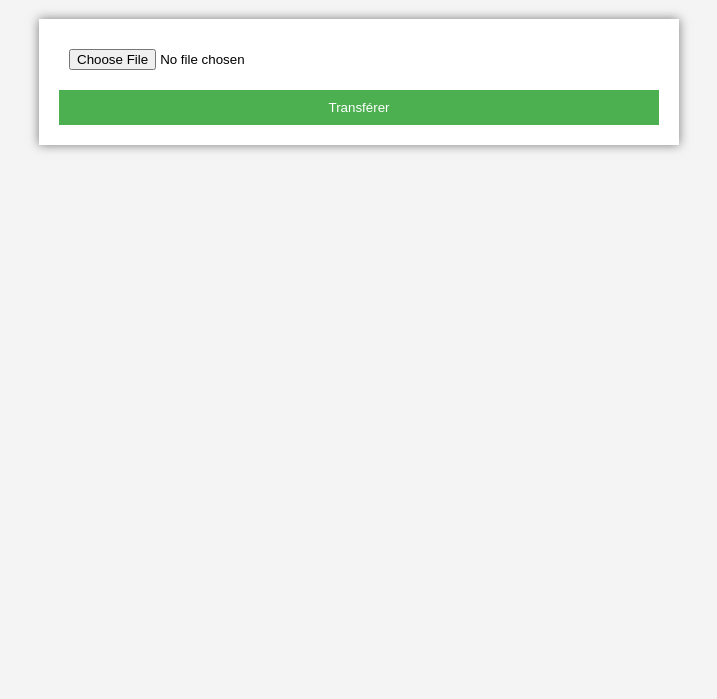
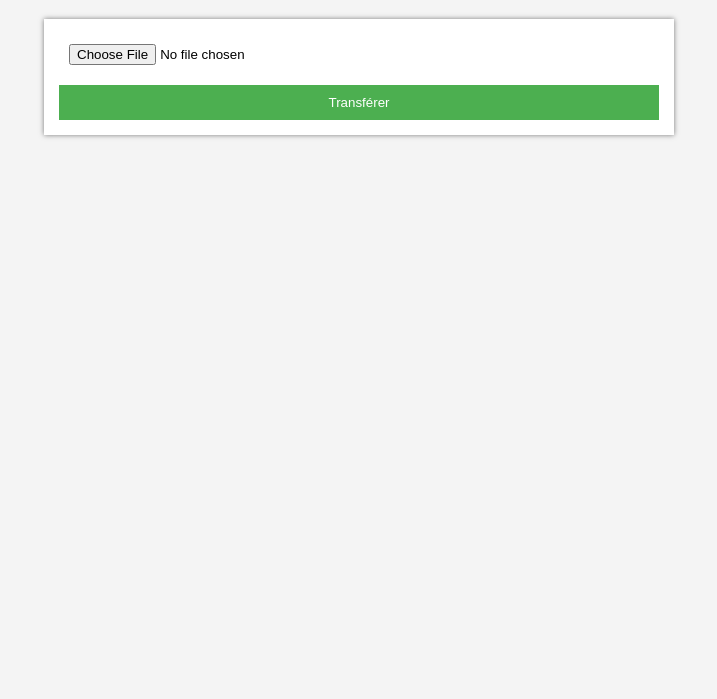
Before and after one commit to nemson-source/file-server, a plain HTML site: page index.html in a window 1280 px wide. Shown: the part 101-800 px from the top of the page, without its empty margins (281-998 px from the left). Drawn offline with Linux system fonts and the light colour scheme.

Commit message:
Update index.html

```diff
--- a/index.html
+++ b/index.html
@@ -51,15 +51,16 @@
     form {
       max-width: 600px;
       margin: 0 auto;
-      padding: 20px;
+      padding: 15px;
       background-color: #fff;
-      box-shadow: 0 0 10px rgba(0, 0, 0, 0.5);
+      box-shadow: 0 0 5px rgba(0, 0, 0, 0.5);
     }
 
     input[type="file"] {
       width: 100%;
       padding: 10px;
       margin-bottom: 10px;
+      cursor: pointer;
     }
 
     button {
```
